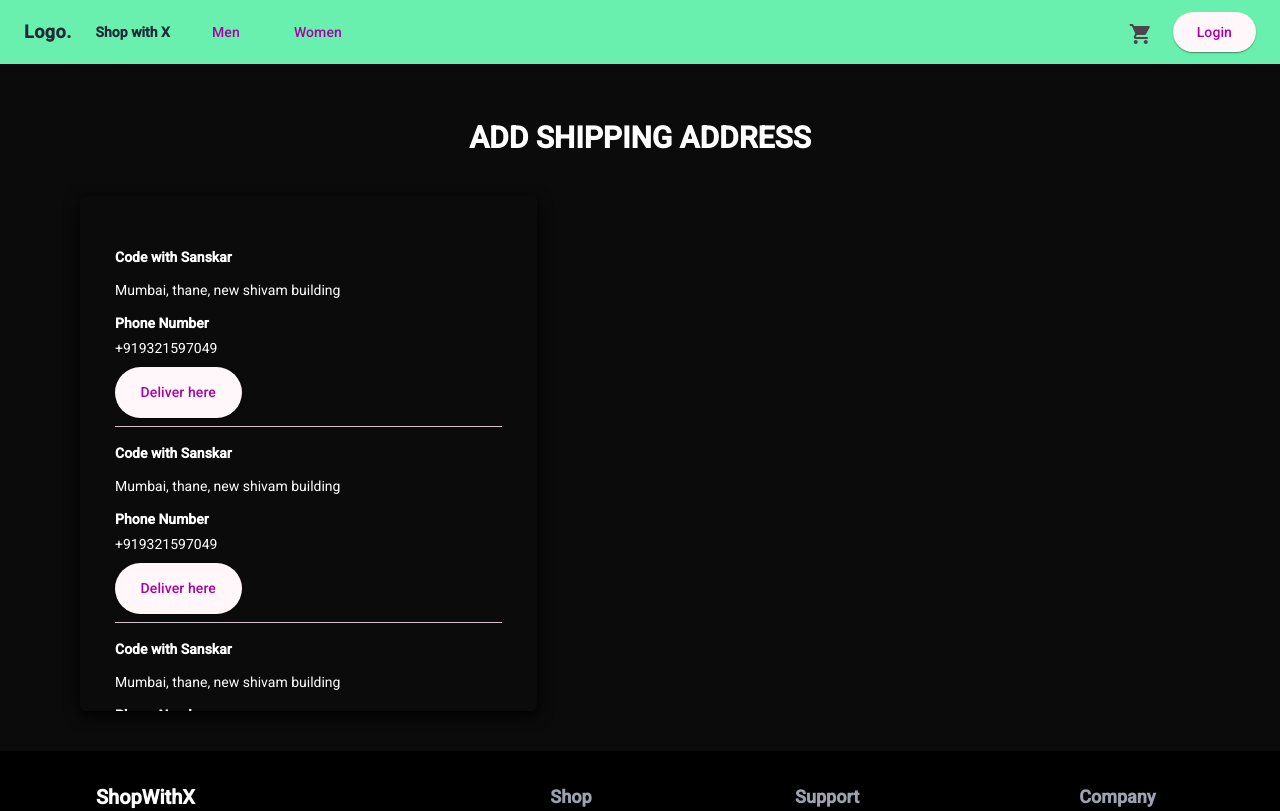
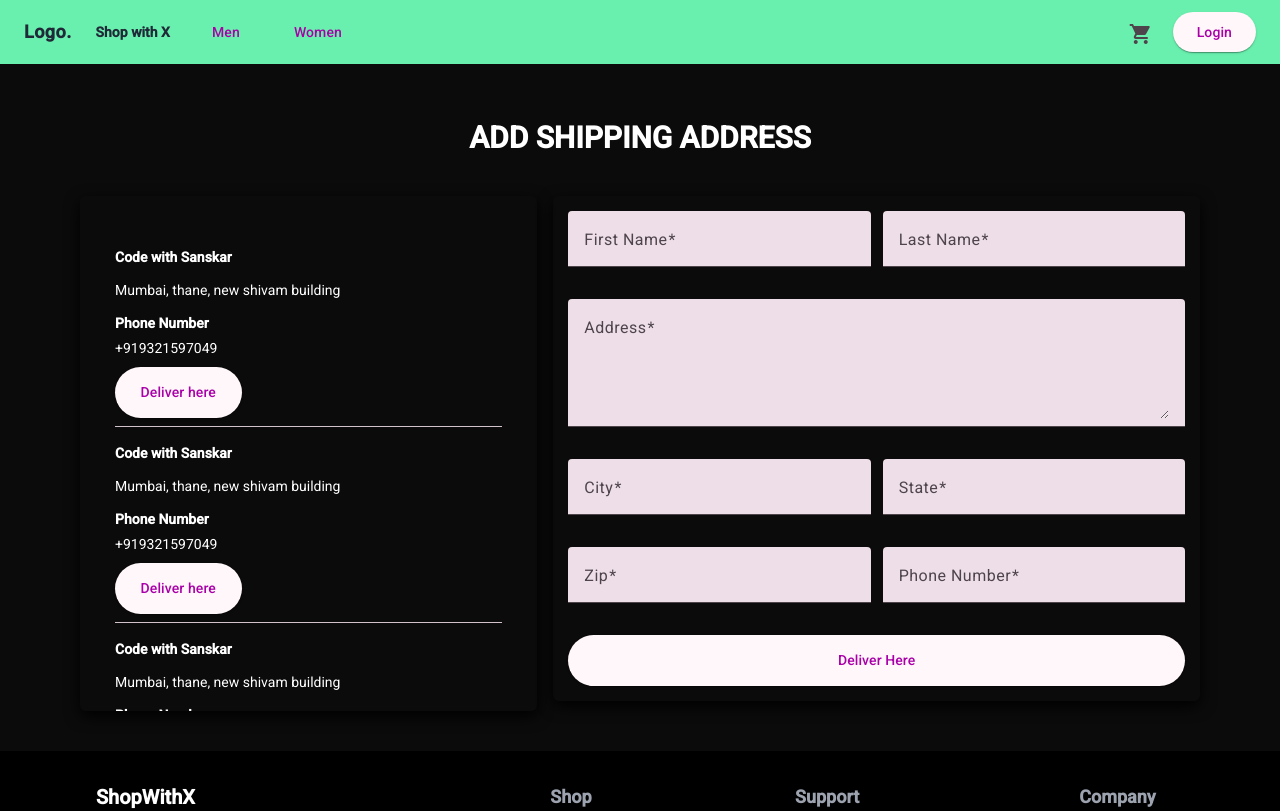
Before and after one commit to Sanskar-12/Mean-Ecommerce-Frontend, an Angular app: page /checkout in a window 1280 px wide. Shown: the top 811 px of the page. Built offline with nearby package versions, Linux system fonts and the light colour scheme.

Commit message:
Made Checkout page

```diff
--- a/src/app/Module/feature/component/checkout/address-form/address-form.html
+++ b/src/app/Module/feature/component/checkout/address-form/address-form.html
@@ -22,4 +22,108 @@
       </div>
     </div>
   </div>
+  <div class="col-span-1 lg:col-span-7">
+    <div class="rounded-md shadow-md p-5 box">
+      <form [formGroup]="myForm" (ngSubmit)="handleSubmit()">
+        <div class="grid grid-cols-1 gap-3 sm:grid-cols-2">
+          <div class="col-span-1">
+            <mat-form-field appearance="fill" class="w-full">
+              <mat-label>First Name</mat-label>
+              <input
+                type="text"
+                matInput
+                formControlName="firstName"
+                placeholder="First Name"
+                autocomplete="given-name"
+              />
+            </mat-form-field>
+          </div>
+          <div class="col-span-1">
+            <mat-form-field appearance="fill" class="w-full">
+              <mat-label>Last Name</mat-label>
+              <input
+                type="text"
+                matInput
+                formControlName="lastName"
+                placeholder="Last Name"
+                autocomplete="given-name"
+              />
+            </mat-form-field>
+          </div>
+          <div class="col-span-2">
+            <mat-form-field appearance="fill" class="w-full">
+              <mat-label>Address</mat-label>
+              <textarea
+                type="text"
+                matInput
+                formControlName="streetAddress"
+                placeholder="Address"
+                autocomplete="given-name"
+                rows="4"
+              ></textarea>
+            </mat-form-field>
+          </div>
+          <div class="col-span-1">
+            <mat-form-field appearance="fill" class="w-full">
+              <mat-label>City</mat-label>
+              <input
+                type="text"
+                matInput
+                formControlName="city"
+                placeholder="City"
+                autocomplete="given-name"
+              />
+            </mat-form-field>
+          </div>
+          <div class="col-span-1">
+            <mat-form-field appearance="fill" class="w-full">
+              <mat-label>State</mat-label>
+              <input
+                type="text"
+                matInput
+                formControlName="state"
+                placeholder="State"
+                autocomplete="given-name"
+              />
+            </mat-form-field>
+          </div>
+          <div class="col-span-1">
+            <mat-form-field appearance="fill" class="w-full">
+              <mat-label>Zip</mat-label>
+              <input
+                type="text"
+                matInput
+                formControlName="zipCode"
+                placeholder="Zip"
+                autocomplete="given-name"
+              />
+            </mat-form-field>
+          </div>
+          <div class="col-span-1">
+            <mat-form-field appearance="fill" class="w-full">
+              <mat-label>Phone Number</mat-label>
+              <input
+                type="text"
+                matInput
+                formControlName="mobile"
+                placeholder="Phone Number"
+                autocomplete="given-name"
+              />
+            </mat-form-field>
+          </div>
+          <div class="col-span-2">
+            <button
+              class="w-full"
+              style="padding: 1.6rem"
+              color="accent"
+              type="submit"
+              mat-raised-button
+            >
+              Deliver Here
+            </button>
+          </div>
+        </div>
+      </form>
+    </div>
+  </div>
 </div>
--- a/src/app/Module/feature/component/checkout/address-form/address-form.ts
+++ b/src/app/Module/feature/component/checkout/address-form/address-form.ts
@@ -2,14 +2,49 @@ import { Component } from '@angular/core';
 import { AddressCard } from '../../../../shared/component/address-card/address-card';
 import { MatAnchor } from '@angular/material/button';
 import { MatDivider } from '@angular/material/divider';
+import {
+  FormBuilder,
+  FormGroup,
+  FormsModule,
+  ReactiveFormsModule,
+  Validators,
+} from '@angular/forms';
+import { MatFormField, MatLabel } from '@angular/material/form-field';
+import { MatInput } from '@angular/material/input';
 
 @Component({
   selector: 'app-address-form',
-  imports: [AddressCard, MatAnchor, MatDivider],
+  imports: [
+    AddressCard,
+    MatAnchor,
+    MatDivider,
+    ReactiveFormsModule,
+    MatFormField,
+    MatLabel,
+    MatInput,
+  ],
   templateUrl: './address-form.html',
   styleUrl: './address-form.scss',
 })
 export class AddressForm {
   addresses = [1, 1, 1];
+  myForm!: FormGroup;
+
+  constructor(private formBuilder: FormBuilder) {
+    this.myForm = this.formBuilder.group({
+      firstName: ['', Validators.required],
+      lastName: ['', Validators.required],
+      streetAddress: ['', Validators.required],
+      city: ['', Validators.required],
+      state: ['', Validators.required],
+      zipCode: ['', Validators.required],
+      mobile: ['', Validators.required],
+    });
+  }
+
   handleCreateOrder(item: any) {}
+  handleSubmit() {
+    const formValue = this.myForm.value;
+    console.log(formValue);
+  }
 }
--- a/src/app/Module/feature/feature-module.ts
+++ b/src/app/Module/feature/feature-module.ts
@@ -14,6 +14,10 @@ import { PaymentSuccess } from './component/payment-success/payment-success';
 import { Order } from './component/order/order';
 import { OrderDetails } from './component/order-details/order-details';
 import { ProductReviewCard } from './component/product-review-card/product-review-card';
+import { FormsModule, ReactiveFormsModule } from '@angular/forms';
+import { MatFormFieldModule } from '@angular/material/form-field';
+import { MatInputModule } from '@angular/material/input';
+import { MatSelectModule } from '@angular/material/select';
 
 @NgModule({
   declarations: [],
```
